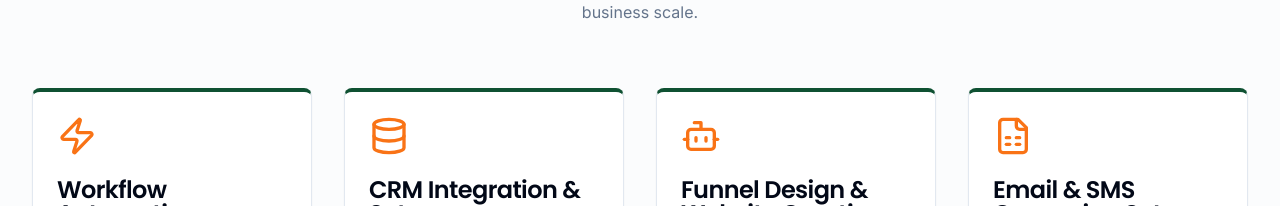
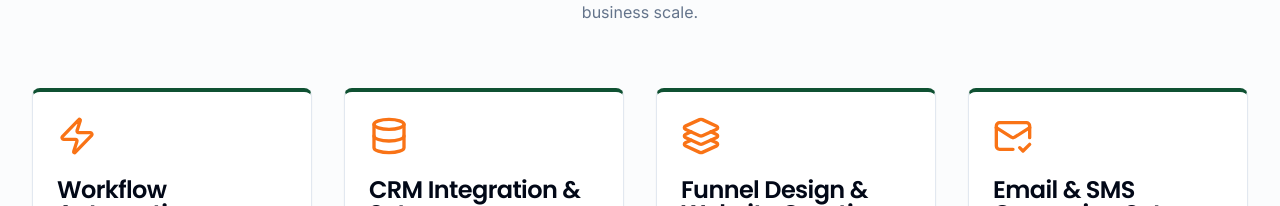
Before and after one commit to joshrzs/automate-joshua-flow, a React (Vite) app: page / in a window 1280 px wide. Shown: the part 1229-1435 px from the top of the page. Built offline with nearby package versions, Linux system fonts and the light colour scheme.

Commit message:
Upadated Icon

```diff
--- a/src/components/ServicesSection.tsx
+++ b/src/components/ServicesSection.tsx
@@ -1,6 +1,6 @@
 
 import React from 'react';
-import { Zap, Database, Bot, FileSpreadsheet } from 'lucide-react';
+import { Zap, Database, FileSpreadsheet, Layers3Icon, MailCheck } from 'lucide-react';
 import { Card, CardContent, CardDescription, CardHeader, CardTitle } from '@/components/ui/card';
 
 const ServicesSection = () => {
@@ -18,12 +18,12 @@ const ServicesSection = () => {
     {
       title: "Funnel Design & Website Creation",
       description: "Design visually appealing and conversion-focused funnels and websites using GoHighLevel’s builder—complete with forms, calendars, and automation integrations.",
-      icon: <Bot className="text-jorange h-10 w-10" />,
+      icon: <Layers3Icon className="text-jorange h-10 w-10" />,
     },
     {
       title: "Email & SMS Campaign Setup",
       description: "Create and schedule targeted email and SMS campaigns to engage leads, follow up with clients, and boost overall communication using GHL’s built-in tools.",
-      icon: <FileSpreadsheet className="text-jorange h-10 w-10" />,
+      icon: <MailCheck className="text-jorange h-10 w-10" />,
     },
   ];
 
```
